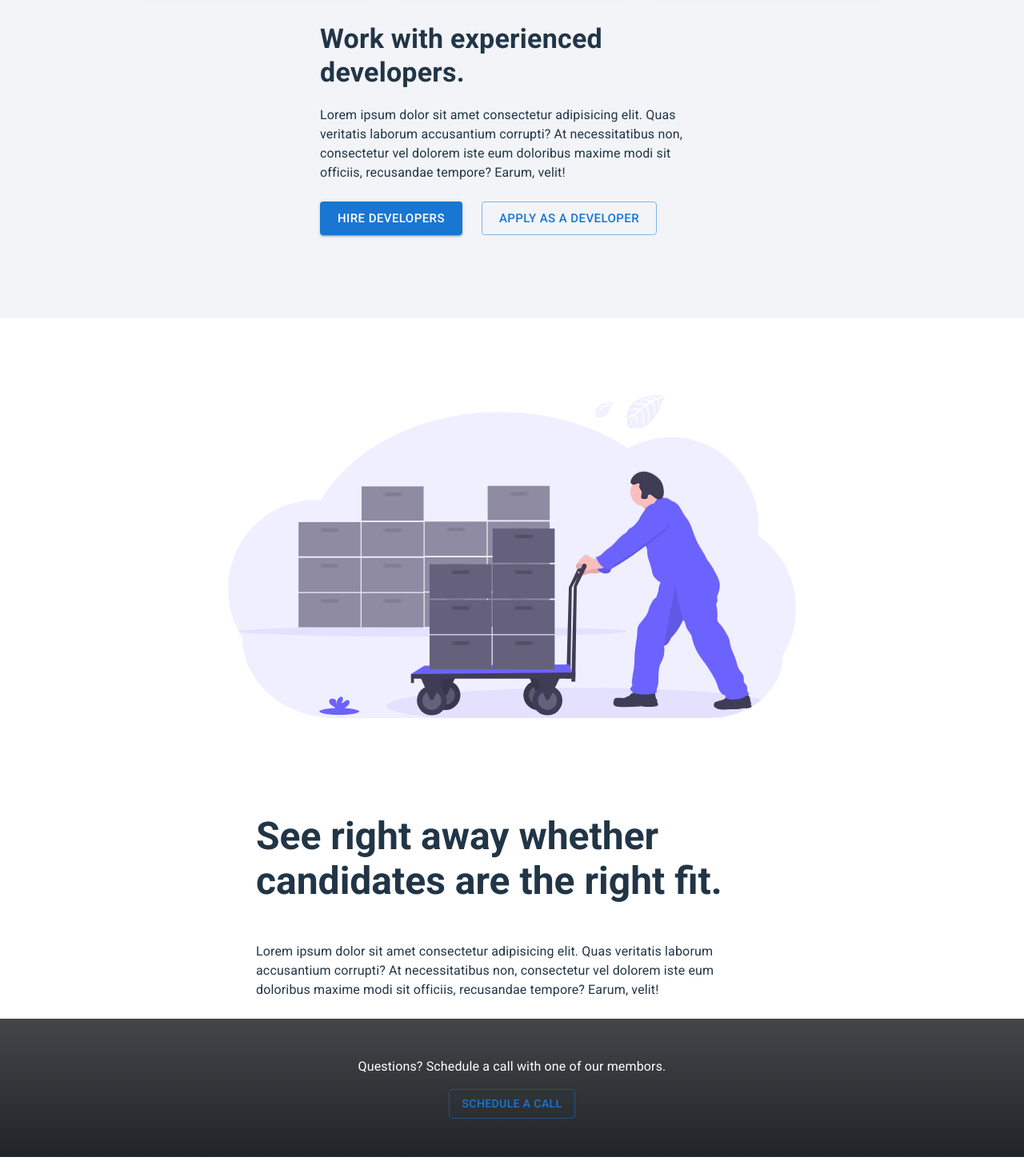
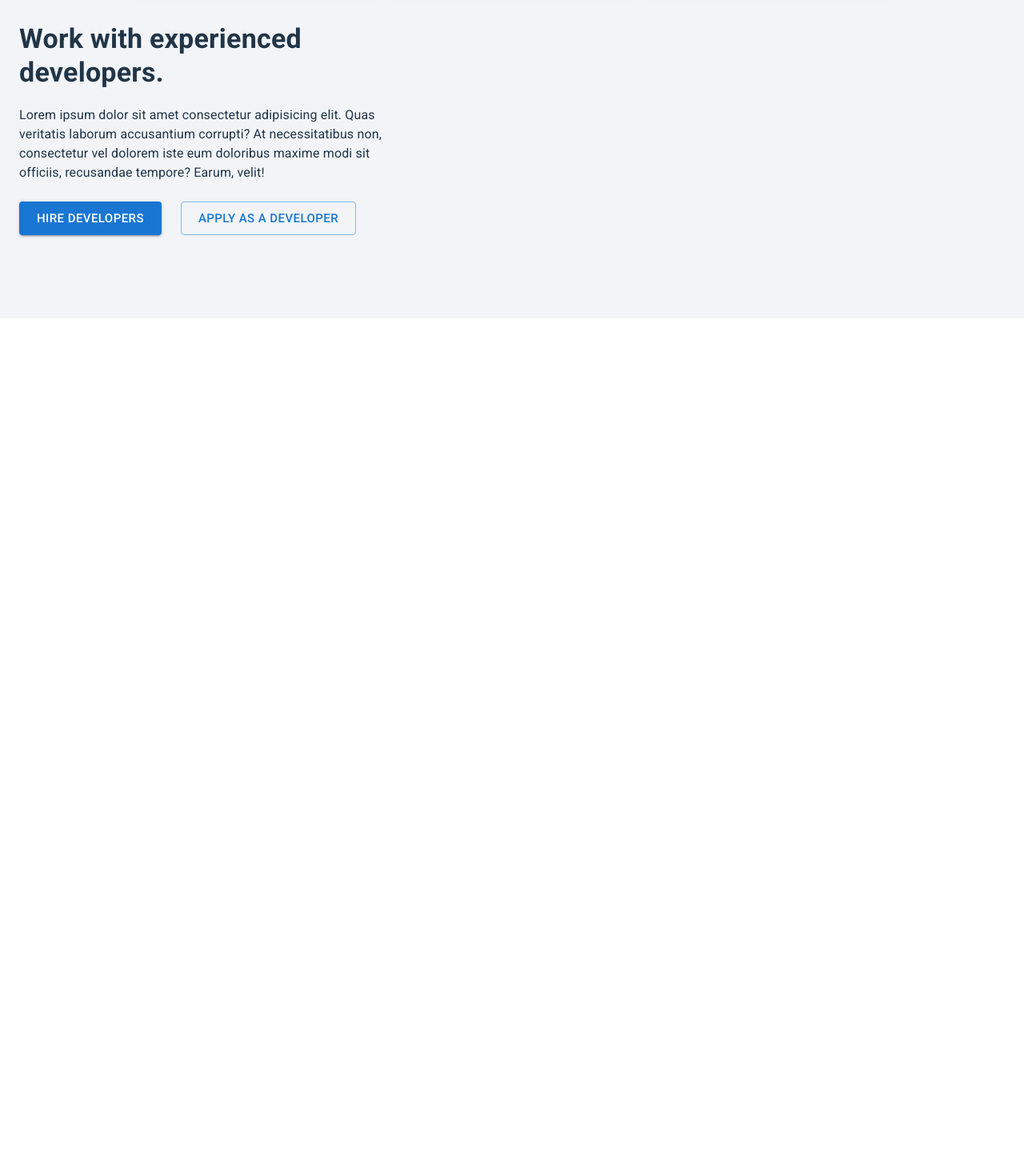
Before and after one commit to irekommend/Irekommend-Candidate-new, a React (Create React App) app: page /organization in a window 1280 px wide. Shown: the part 1330-2797 px from the top of the page at 80% size. After the commit the page ends 2228 px from the top, so only its background shows below. Built offline with nearby package versions, Linux system fonts and the light colour scheme; the HTML template or start-up script is replaced by a standard one.

Commit message:
Pushed by Parth

```diff
--- a/package.json
+++ b/package.json
@@ -16,6 +16,7 @@
     "react-bootstrap": "^2.2.3",
     "react-countup": "^6.2.0",
     "react-dom": "^18.0.0",
+    "react-responsive-carousel": "^3.2.23",
     "react-router-dom": "^6.3.0",
     "react-scripts": "5.0.1",
     "web-vitals": "^2.1.4"
--- a/src/App.css
+++ b/src/App.css
@@ -586,13 +586,15 @@ body{
     border-left: 50vw solid transparent;
     border-right: 50vw solid transparent;
     border-top: 10vh solid #f2f4f8;
-    width: ;
+    /* width: ; */
 }
 
 
 /* ! ----------------------------------------- */
 
-
+.carousel {
+  width: 90vw !important;
+}
 
 
 /* ! ----------------------------------------- */
--- a/src/pages/Organization.js
+++ b/src/pages/Organization.js
@@ -1,17 +1,17 @@
+import ArrowBackIosNewIcon from "@mui/icons-material/ArrowBackIosNew";
+import ArrowForwardIosIcon from "@mui/icons-material/ArrowForwardIos";
+import Button from "@mui/material/Button";
 import Typography from "@mui/material/Typography";
-import Button from "@mui/material/Button";
+import React, { useEffect, useState } from "react";
 import { Card } from "react-bootstrap";
-import { blue, green, orange, red } from "@mui/material/colors";
-import React, { useState } from "react";
+import { Carousel } from "react-responsive-carousel";
+import "react-responsive-carousel/lib/styles/carousel.min.css"; // requires a loader
+import svg1 from "../img/connecting_teams.svg";
+import svg3 from "../img/logistics.svg";
 
-// import '../comp/carousal.scss';
-
-import svg1 from "../img/connecting_teams.svg";
-import svg2 from "../img/files_sent.svg";
-import svg3 from "../img/logistics.svg";
-// import svg4 from "../img/circles.svg";
 
 const Org = () => {
+
   const hero = () => (
     <div className="position-relative vh-100 about-hero ">
       <div
@@ -29,7 +29,7 @@ const Org = () => {
           recusandae tempore? Earum, velit!
         </Typography>
 
-        <div className="d-flex flex-row flex-wrap gap-4 mt-4">
+        <div className="d-flex flex-row align-items-center justify-content-center flex-wrap gap-4 mt-4">
           <Button variant="contained" size="large">
             Hire Developers
           </Button>
@@ -51,8 +51,6 @@ const Org = () => {
         <Card
           style={{ width: "18rem" }}
           className="mx-3 my-3 card-c"
-          data-aos="fade-right"
-          data-aos-once="true"
         >
           <Card.Body className="d-flex flex-column">
             <Card.Img src={svg1}></Card.Img>
@@ -96,8 +94,8 @@ const Org = () => {
       </div>
 
       <div
-        className="d-flex flex-column justify-content-center text-left my-4 mx-auto py-0"
-        style={{ height: "100%", width: "30rem" }}
+        className="d-flex flex-column justify-content-center my-4 mx-4 py-0"
+        style={{ height: "100%", maxWidth: "30rem" }}
       >
         <Typography
           variant="h4"
@@ -126,158 +124,9 @@ const Org = () => {
     </div>
   );
 
-  const third = () => (
-    <div className="d-flex flex-row flex-wrap align-items-center">
-        <div className="mx-auto my-auto px-5">
-          <img
-            src={svg3}
-            alt={"vision"}
-            style={{ width: "100%", maxHeight: "500px" }}
-            className=" my-5 py-5"
-            data-aos="zoom-in"
-            data-aos-once="true"
-          />
-        </div>
-      <div className="d-flex flex-column mx-auto" style={{width: "40rem"}}>
-        <Typography
-          className="flex-grow-1 my-4"
-          variant="h3"
-          style={{ fontWeight: "bold" }}
-        >
-          See right away whether candidates are the right fit.
-        </Typography>
-
-        <Typography className="my-4">
-          Lorem ipsum dolor sit amet consectetur adipisicing elit. Quas
-          veritatis laborum accusantium corrupti? At necessitatibus non,
-          consectetur vel dolorem iste eum doloribus maxime modi sit officiis,
-          recusandae tempore? Earum, velit!
-        </Typography>
-      </div>
-    </div>
-  );
-
-  const fourth = () => (
-    <div className="d-flex flex-column align-items-center gap-3 py-5 px-3 text-center bg-dark bg-gradient text-white">
-      <Typography>
-        Questions? Schedule a call with one of our membors.
-      </Typography>
-      <Button variant="outlined" style={{ width: "fit-content" }}>
-        Schedule a call
-      </Button>
-    </div>
-  );
-
-  const fifth = () => (
-    <div className="m-5">
-      <Typography variant="h5">Innovative Teams trust iRekommend</Typography>
-
-      <div className="d-flex justify-content-evenly align-items-stretch flex-wrap mx-1 py-3">
-        <Card
-          style={{ width: "18rem" }}
-          className="mx-3 my-3 card-c"
-          data-aos="fade-right"
-          data-aos-once="true"
-        >
-          <Card.Body
-            className="d-flex flex-column"
-            style={{ borderTop: "10px solid orange" }}
-          >
-            <Card.Text className="flex-grow-1" style={{ textAlign: "justify" }}>
-              Lorem, ipsum dolor sit amet consectetur adipisicing elit.
-              Architecto odio molestiae eligendi? Alias sint blanditiis, iste
-              minus natus omnis deleniti temporibus ipsam dicta sit labore vel,
-              hic voluptatum corrupti commodi!
-            </Card.Text>
-            <div className="d-flex align-items-center">
-              <Card.Title className="flex-grow-1">
-                XYZ <br /> Founder of xyz
-              </Card.Title>
-              <p>icon</p>
-            </div>
-          </Card.Body>
-        </Card>
-        <Card
-          style={{ width: "18rem" }}
-          className="mx-3 my-3 card-c"
-          data-aos="fade-right"
-          data-aos-once="true"
-        >
-          <Card.Body
-            className="d-flex flex-column"
-            style={{ borderTop: "10px solid orange" }}
-          >
-            <Card.Text className="flex-grow-1" style={{ textAlign: "justify" }}>
-              Lorem, ipsum dolor sit amet consectetur adipisicing elit.
-              Architecto odio molestiae eligendi? Alias sint blanditiis, iste
-              minus natus omnis deleniti temporibus ipsam dicta sit labore vel,
-              hic voluptatum corrupti commodi! Lorem ipsum dolor sit amet
-              consectetur adipisicing elit. Repellat suscipit tempora minus
-              quae.
-            </Card.Text>
-            <div className="d-flex align-items-center">
-              <Card.Title className="flex-grow-1">
-                XYZ <br /> Founder of xyz
-              </Card.Title>
-              <p>icon</p>
-            </div>
-          </Card.Body>
-        </Card>
-        <Card
-          style={{ width: "18rem" }}
-          className="mx-3 my-3 card-c"
-          data-aos="fade-right"
-          data-aos-once="true"
-        >
-          <Card.Body
-            className="d-flex flex-column"
-            style={{ borderTop: "10px solid orange" }}
-          >
-            <Card.Text className="flex-grow-1" style={{ textAlign: "justify" }}>
-              Lorem, ipsum dolor sit amet consectetur adipisicing elit.
-              Architecto odio molestiae eligendi? Alias sint blanditiis, iste
-              minus natus omnis deleniti temporibus ipsam dicta sit labore vel,
-              hic voluptatum corrupti commodi!
-            </Card.Text>
-            <div className="d-flex align-items-center">
-              <Card.Title className="flex-grow-1">
-                XYZ <br /> Founder of xyz
-              </Card.Title>
-              <p>icon</p>
-            </div>
-          </Card.Body>
-        </Card>
-        <Card
-          style={{ width: "18rem" }}
-          className="mx-3 my-3 card-c"
-          data-aos="fade-right"
-          data-aos-once="true"
-        >
-          <Card.Body
-            className="d-flex flex-column"
-            style={{ borderTop: "10px solid orange" }}
-          >
-            <Card.Text className="flex-grow-1" style={{ textAlign: "justify" }}>
-              Lorem, ipsum dolor sit amet consectetur adipisicing elit.
-              Architecto odio molestiae eligendi? Alias sint blanditiis, iste
-              minus natus omnis deleniti temporibus ipsam dicta sit labore vel,
-              hic voluptatum corrupti commodi!
-            </Card.Text>
-            <div className="d-flex align-items-center">
-              <Card.Title className="flex-grow-1">
-                XYZ <br /> Founder of xyz
-              </Card.Title>
-              <p>icon</p>
-            </div>
-          </Card.Body>
-        </Card>
-      </div>
-    </div>
-  );
-
   return (
     <div className="about">
-      {hero()} {second()} {third()} {fourth()} {fifth()}
+      {hero()} {second()}
     </div>
   );
 };
```
Also changed, not shown: 1 other file (tests, documents, lock files or other folders).
